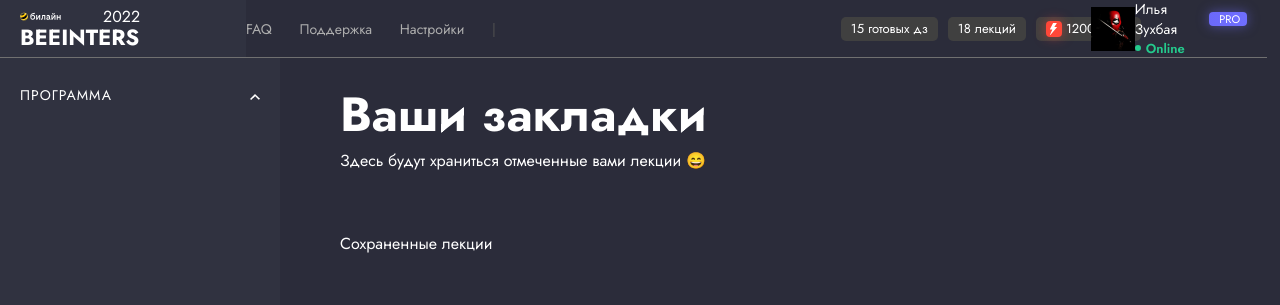
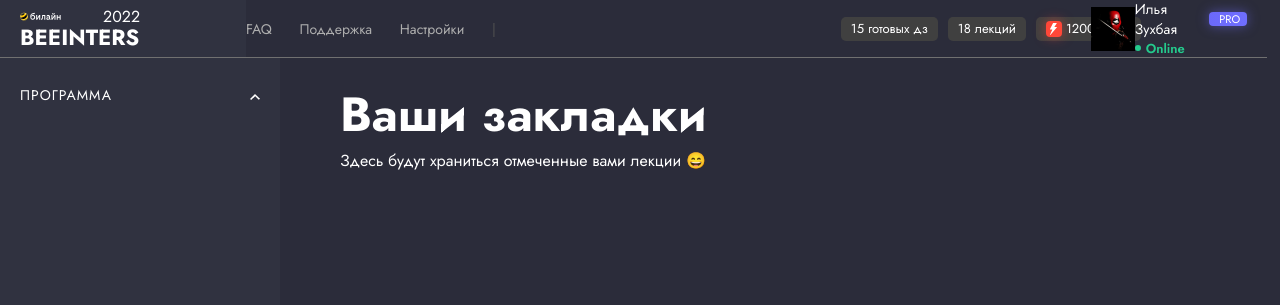
Before and after one commit to Ilya-Zukhbaya/Beeinters, a React (Create React App) app: page /favorites in a window 1280 px wide. Shown: the top 305 px of the page. Built offline with nearby package versions, Linux system fonts and the light colour scheme.

Commit message:
starting wuth adding to favorite

```diff
--- a/package.json
+++ b/package.json
@@ -14,6 +14,7 @@
         "react-dom": "^18.2.0",
         "react-paginate": "^8.1.3",
         "react-redux": "^8.0.2",
+        "react-router": "^6.3.0",
         "react-router-dom": "^6.3.0",
         "react-scripts": "^5.0.1",
         "react-slick": "^0.29.0",
--- /dev/null
+++ b/src/components/FavoriteItem.jsx
@@ -0,0 +1,13 @@
+import React from 'react';
+import { useSelector, useDispatch } from 'react-redux';
+import { removeFromFavorite } from '../redux/slices/favoriteSlice';
+
+export const FavoriteItem = ({ id, description }) => {
+  const dispatch = useDispatch();
+  const { items } = useSelector((state) => state.favoriteSlice);
+  const removingFromFavorite = () => {
+    dispatch(removeFromFavorite(id));
+  };
+
+  return <p>{description}</p>;
+};
--- a/src/components/Main/LectureBlock/index.jsx
+++ b/src/components/Main/LectureBlock/index.jsx
@@ -1,8 +1,16 @@
 import React from 'react';
 import styles from './LectureBlock.module.scss';
+import { addToFavorite, removeFromFavorite } from '../../../redux/slices/favoriteSlice';
+import { useDispatch } from 'react-redux';
 
-export const LectureBlock = ({ imageURL, title, description, lectionDate }) => {
+export const LectureBlock = ({ id, imageURL, title, description, lectionDate }) => {
   const [favoriteClick, setOnFavoriteClick] = React.useState(false);
+  const dispatch = useDispatch();
+  const addingToFavorite = () => {
+    const item = { id, imageURL, title, description, lectionDate };
+    favoriteClick ? dispatch(removeFromFavorite(id)) : dispatch(addToFavorite(item));
+    setOnFavoriteClick(!favoriteClick);
+  };
 
   return (
     <div className={styles.root}>
@@ -22,12 +30,11 @@ export const LectureBlock = ({ imageURL, title, description, lectionDate }) => {
           <div>
             {favoriteClick ? (
               <img
-                className={styles.root__addedToFavorite}
                 src="./pictures/main/favoriteAdded.png"
                 alt="favorite"
                 width={25}
                 height={20}
-                onClick={() => setOnFavoriteClick(!favoriteClick)}
+                onClick={addingToFavorite}
               />
             ) : (
               <img
@@ -35,7 +42,7 @@ export const LectureBlock = ({ imageURL, title, description, lectionDate }) => {
                 alt="favorite"
                 width={35}
                 height={35}
-                onClick={() => setOnFavoriteClick(!favoriteClick)}
+                onClick={addingToFavorite}
               />
             )}
             <button type="button" className="watch-button" alt="watch lection">
--- a/src/pages/Favorites/index.jsx
+++ b/src/pages/Favorites/index.jsx
@@ -1,9 +1,12 @@
 import React from 'react';
 import styles from './styles.module.scss';
+import { FavoriteItem } from '../../components/FavoriteItem';
+import { useSelector } from 'react-redux';
 
 import { Link } from 'react-router-dom';
 
 export const Favorites = () => {
+  const { items } = useSelector((state) => state.favoriteSlice);
   return (
     <article className={styles.root}>
       <div className={styles.root__main}>
@@ -12,7 +15,9 @@ export const Favorites = () => {
           <p>Здесь будут храниться отмеченные вами лекции 😄</p>
         </div>
         <div>
-          <p>Сохраненные лекции</p>
+          {items.map((obj) => (
+            <FavoriteItem key={obj.id} {...obj} />
+          ))}
         </div>
       </div>
       <Link to="/">
--- /dev/null
+++ b/src/redux/slices/favoriteSlice.js
@@ -0,0 +1,25 @@
+import { createSlice } from '@reduxjs/toolkit';
+
+const initialState = {
+  items: [],
+};
+
+const favoriteSlice = createSlice({
+  name: 'favorite',
+  initialState,
+  reducers: {
+    addToFavorite(state, action) {
+      const findItem = state.items.find((item) => item.id === action.payload.id);
+      if (!findItem) {
+        state.items.push({ ...action.payload });
+      }
+    },
+    removeFromFavorite(state, action) {
+      state.items = state.items.filter((item) => item.id !== action.payload);
+    },
+  },
+});
+
+export const { addToFavorite, removeFromFavorite } = favoriteSlice.actions;
+
+export default favoriteSlice.reducer;
--- a/src/redux/store.js
+++ b/src/redux/store.js
@@ -1,9 +1,11 @@
 import { configureStore } from '@reduxjs/toolkit';
 
 import buttonSlice from './slices/buttonSlice';
+import favoriteSlice from './slices/favoriteSlice';
 
 export const store = configureStore({
   reducer: {
     buttonSlice,
+    favoriteSlice,
   },
 });
```
Also changed, not shown: 1 other file (tests, documents, lock files or other folders).
